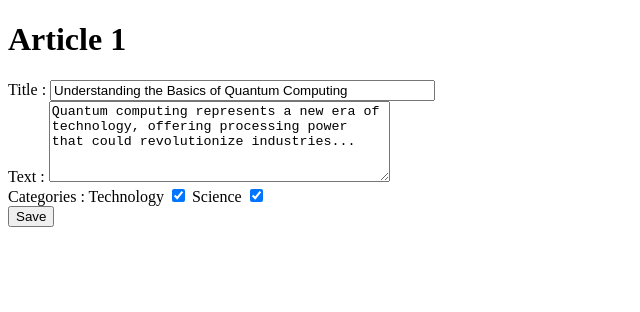
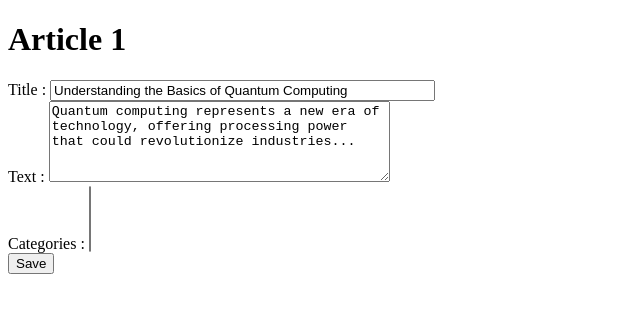
Before and after one commit to QuentinBoulay/moteur-blog, a SvelteKit app: page /article/1/edit in a window 1280 px wide. Shown: the top 312 px of the page, without its empty margins (0-640 px from the left). Built offline with nearby package versions, Linux system fonts and the light colour scheme.

Commit message:
add categories update

```diff
--- a/src/lib/article-item.svelte
+++ b/src/lib/article-item.svelte
@@ -3,6 +3,8 @@
     import { articles } from './stores.js';
 
     export let article;
+
+    console.log(article)
 
     function showArticle() {
         goto(`/article/${article.id}`);
--- a/src/lib/stores.js
+++ b/src/lib/stores.js
@@ -19,8 +19,23 @@ function createArticlesStore() {
     };
 }
 
+function createCategoryStore() {
+    const { subscribe, update } = writable([]);
+
+    return {
+        subscribe,
+        set: (categories) => update(() => categories),
+        add: (category) => update(categories => [...categories, category]),
+    };
+}
+
 export const articles = createArticlesStore();
+export const categories = createCategoryStore();
 
 export function getArticles() {
     return get(articles);
 }
+
+export function getCategories() {
+    return get(categories);
+}
--- a/src/routes/+page.svelte
+++ b/src/routes/+page.svelte
@@ -5,6 +5,10 @@
 
     function addArticle() {
         goto(`/article/new`);
+    }
+
+    function addCategory() {
+        goto(`/category/new`);
     }
 </script>
 
@@ -27,3 +31,4 @@
 {/if}
 
 <button on:click={addArticle}>Ajouter un article</button>
+<button on:click={addCategory}>Ajouter une catégorie</button>
--- a/src/routes/article/[id]/edit/+page.svelte
+++ b/src/routes/article/[id]/edit/+page.svelte
@@ -1,15 +1,14 @@
 <script>
     import { page } from '$app/stores';
-    import { articles } from '../../../../lib/stores';
+    import { articles, getCategories } from '../../../../lib/stores';
     import { goto } from '$app/navigation';
 
-    let id;
     let titleValue = '';
-    let date;
     let textValue = '';
-    let categoriesValue = [];
-    let keywords
-    let status
+
+    let selected = [];
+
+    let categories = getCategories();
 
     $: {
         const article = $articles.find(article => article.id == $page.params.id);
@@ -17,40 +16,16 @@
             if (article.status === "archived") {
                 goto(`/`);
             } else {
-                id = article.id;
                 titleValue = article.title;
-                date = article.date;
                 textValue = article.text;
-                categoriesValue = article.categories;
-                keywords = article.keywords;
-                status = article.status;
-
+                selected = article.categories;
             }
         }
     }
 
-    function updateCategories(category, checked) {
-        if (checked) {
-            categoriesValue.push(category);
-        } else {
-            categoriesValue = categoriesValue.filter(c => c !== category);
-        }
-    }
+    function updateArticle() {
 
-    function updateArticle() {
-        const updatedArticle = {
-            id: id,
-            title: titleValue,
-            date: date,
-            text: textValue,
-            categories: categoriesValue,
-            keywords: keywords,
-            status: status
-        };
-
-        console.log(updatedArticle)
-
-        articles.update($page.params.id, updatedArticle);
+        console.log(updatedArticle);
 
         goto(`/`)
     }
@@ -70,11 +45,13 @@
         </label>
         <br>
         <label>Categories :
-            {#each article.categories as category}
-                <label for={category}>{category}
-                    <input type="checkbox" id={category} name="categories" checked={categoriesValue.includes(category)} on:change={(e) => updateCategories(category, e.target.checked)} />
-                </label>
-            {/each}
+            <select multiple bind:value={selected}>
+                {#each categories as category}
+                    <option value={category}>
+                        {category.name}
+                    </option>
+                {/each}
+            </select>
         </label>
         <br>
         <button on:click={updateArticle}>Save</button>
```
Also changed, not shown: src/routes/article/new/+page.svelte (+23 -8 lines), src/routes/category/new/+page.svelte (added, +23 -0 lines).
